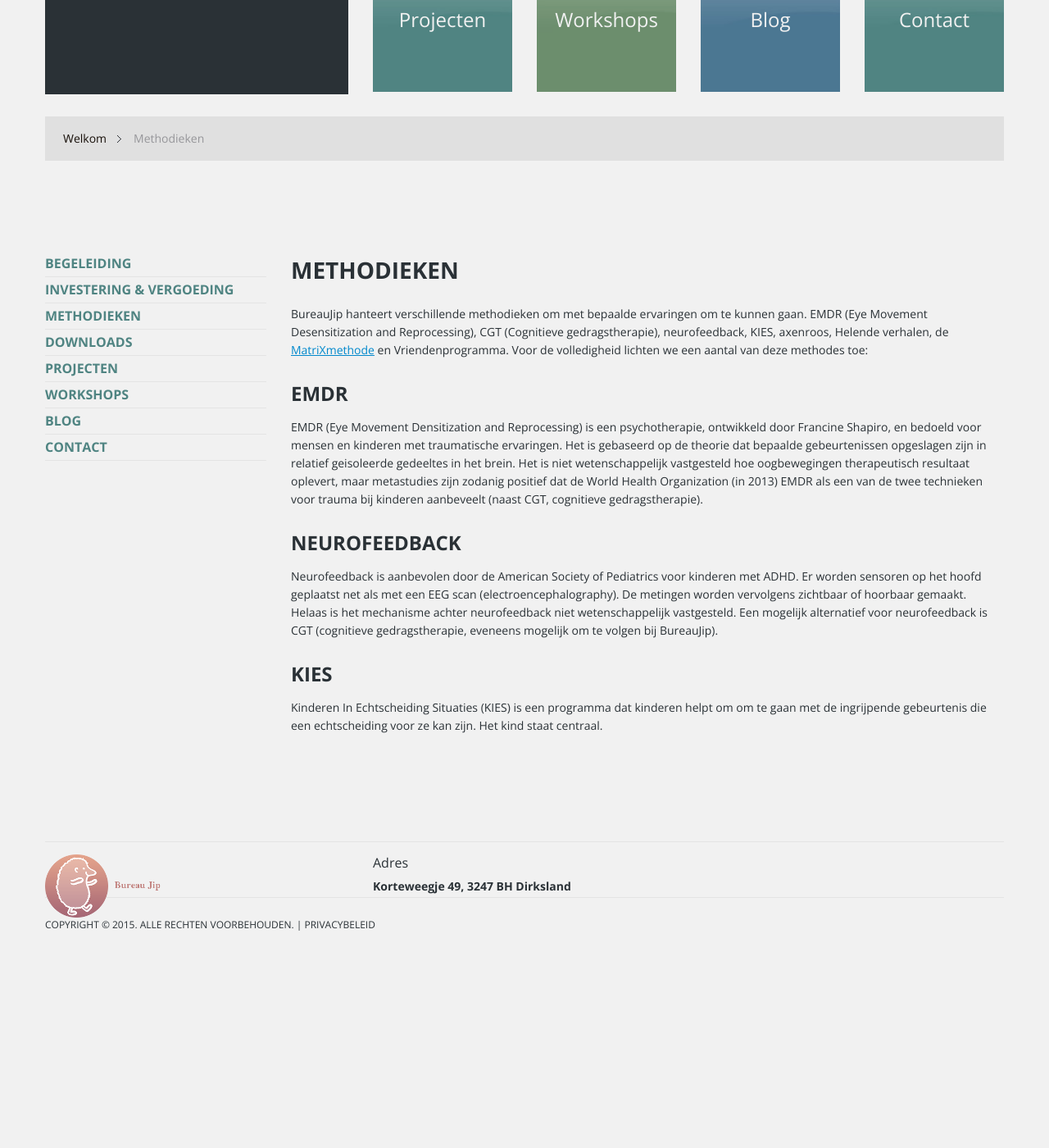
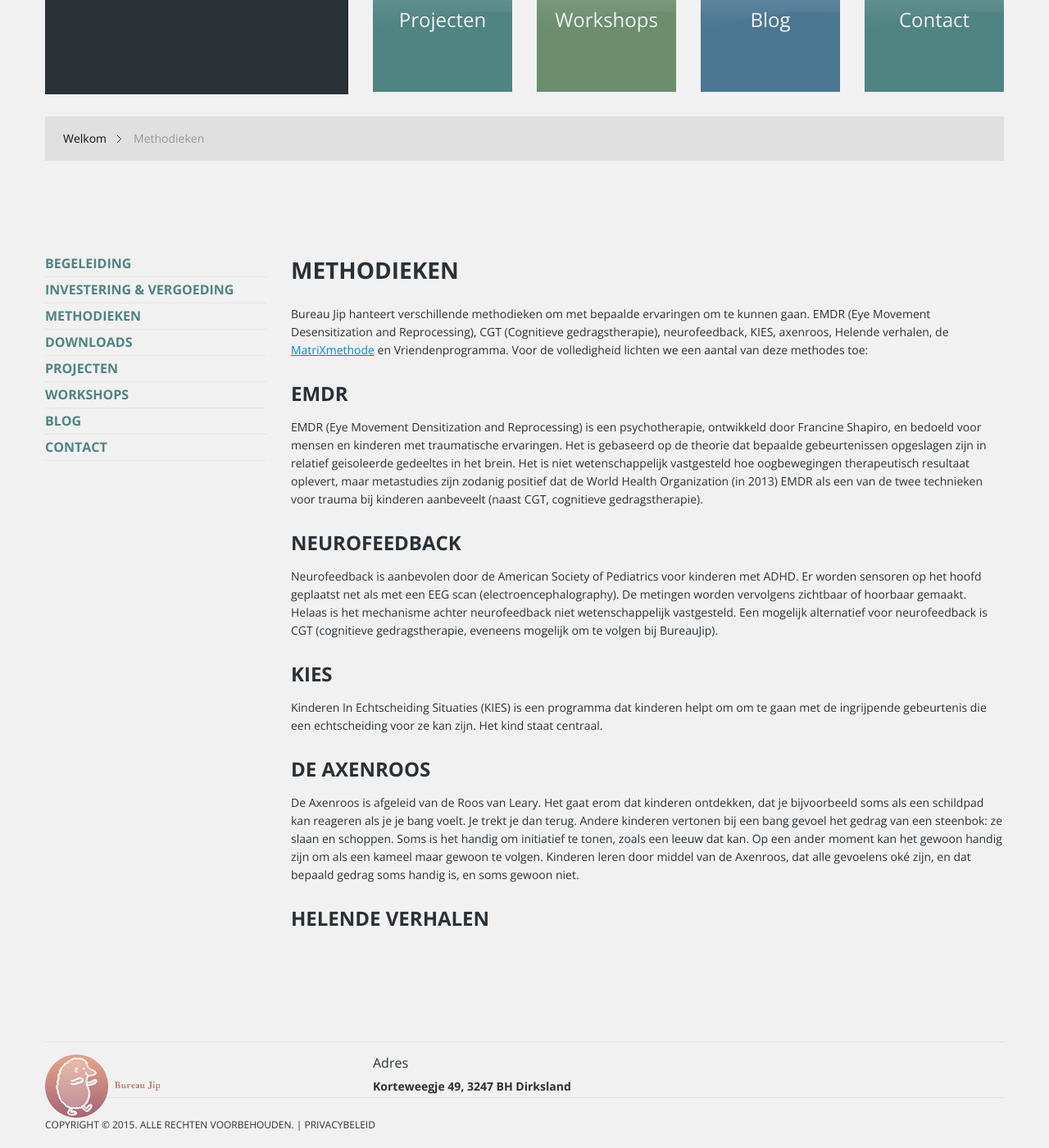
Before and after one commit to mrquincle/bureau-jip, a Jekyll site: the page built from 02-methodieken.md, in a window 1280 px wide and 1400 px high, scrolled down 328 px. Shown: the whole window at 82% size. Built offline with Jekyll 4.4.1, drawn with Linux system fonts in a browser that asks for light colours; before the commit the page ends 1484 px from its top, so only the background shows below that.

Commit message:
Update 02-methodieken.md

```diff
--- a/02-methodieken.md
+++ b/02-methodieken.md
@@ -9,7 +9,7 @@ image-position: top
 
 # Methodieken
 
-BureauJip hanteert verschillende methodieken om met bepaalde ervaringen om te kunnen gaan. EMDR (Eye Movement Desensitization and Reprocessing), CGT (Cognitieve gedragstherapie), neurofeedback, KIES, axenroos, Helende verhalen, de [MatriXmethode](http://matrixmethodeinstituut.nl/) en Vriendenprogramma. Voor de volledigheid lichten we een aantal van deze methodes toe:
+Bureau Jip hanteert verschillende methodieken om met bepaalde ervaringen om te kunnen gaan. EMDR (Eye Movement Desensitization and Reprocessing), CGT (Cognitieve gedragstherapie), neurofeedback, KIES, axenroos, Helende verhalen, de [MatriXmethode](http://matrixmethodeinstituut.nl/) en Vriendenprogramma. Voor de volledigheid lichten we een aantal van deze methodes toe:
 
 ## EMDR
 
@@ -22,3 +22,9 @@ Neurofeedback is aanbevolen door de American Society of Pediatrics voor kinderen
 ## KIES
 
 Kinderen In Echtscheiding Situaties (KIES) is een programma dat kinderen helpt om om te gaan met de ingrijpende gebeurtenis die een echtscheiding voor ze kan zijn. Het kind staat centraal.
+
+## De Axenroos
+
+De Axenroos is afgeleid van de Roos van Leary. Het gaat erom dat kinderen ontdekken, dat je bijvoorbeeld soms als een schildpad kan reageren als je je bang voelt. Je trekt je dan terug. Andere kinderen vertonen bij een bang gevoel het gedrag van een steenbok: ze slaan en schoppen. Soms is het handig om initiatief te tonen, zoals een leeuw dat kan. Op een ander moment kan het gewoon handig zijn om als een kameel maar gewoon te volgen. Kinderen leren door middel van de Axenroos, dat alle gevoelens oké zijn, en dat bepaald gedrag soms handig is, en soms gewoon niet.
+
+## Helende verhalen
```
